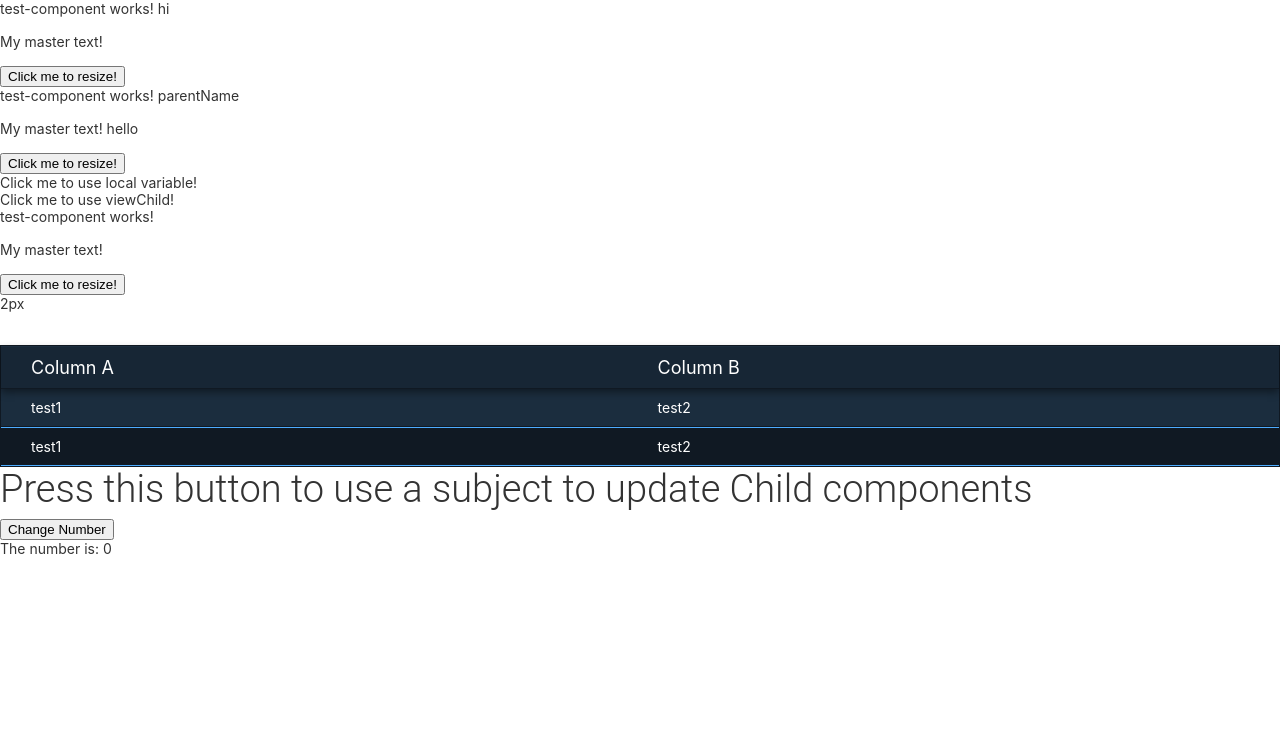
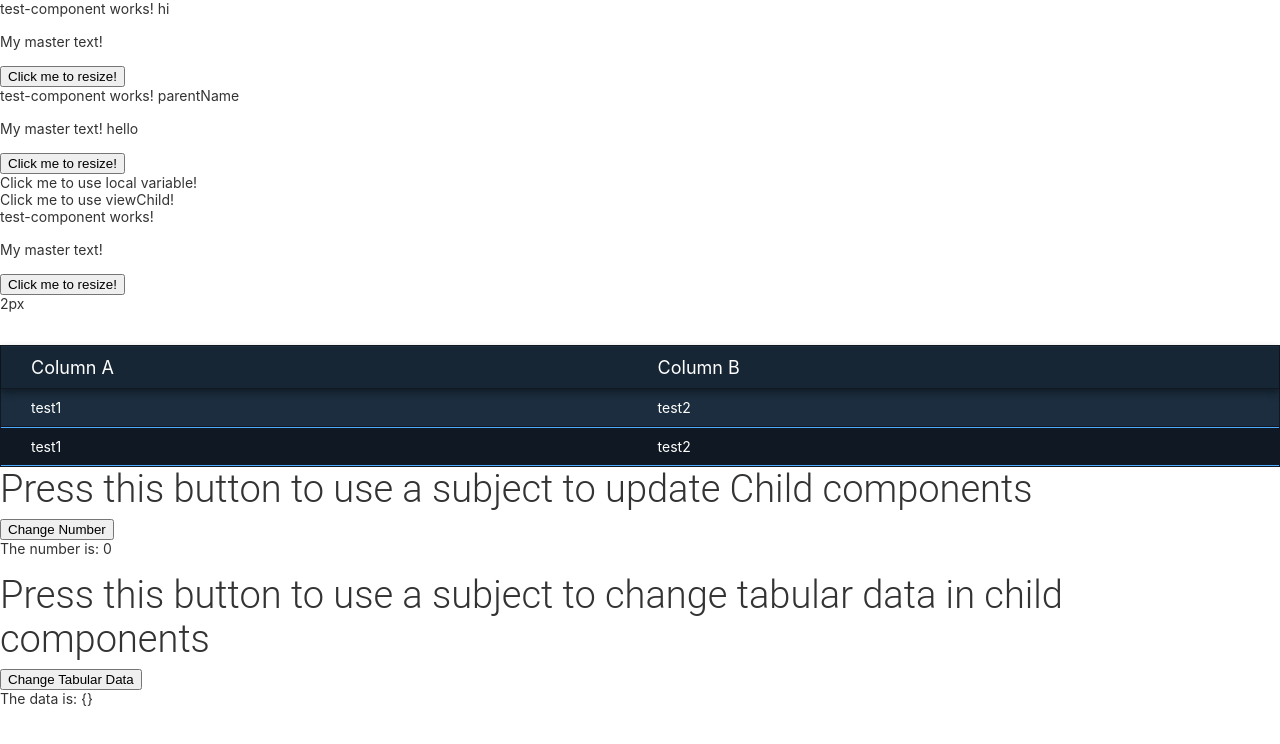
Before and after one commit to JoeyG80/angular-app, an Angular app: page / in a window 1280 px wide. Shown: the top 744 px of the page. Built offline with nearby package versions, Linux system fonts and the light colour scheme; a web font is replaced by a local one.

Commit message:
Use a subject to demonstrate the ability to change objects with databinding

```diff
--- a/src/app/app.module.ts
+++ b/src/app/app.module.ts
@@ -7,6 +7,7 @@ import { TestComponentComponent } from './test-component/test-component.componen
 import { TestParentComponent } from './test-parent/test-parent.component';
 import { ViewRulesetsComponent } from './components/view-rulesets/view-rulesets.component';
 import { ChildTwoComponent } from './components/child-two/child-two.component';
+import { TestSubjectObjectsComponent } from './components/test-subject-objects/test-subject-objects.component';
 
 @NgModule({
   declarations: [
@@ -15,6 +16,7 @@ import { ChildTwoComponent } from './components/child-two/child-two.component';
     TestParentComponent,
     ViewRulesetsComponent,
     ChildTwoComponent,
+    TestSubjectObjectsComponent,
   ],
   imports: [
     BrowserModule,
--- /dev/null
+++ b/src/app/components/test-subject-objects/test-subject-objects.component.html
@@ -0,0 +1 @@
+<p>The data is: {{stringify(tableData)}}</p>
--- /dev/null
+++ b/src/app/components/test-subject-objects/test-subject-objects.component.ts
@@ -0,0 +1,28 @@
+import { Component, OnInit } from '@angular/core';
+import { Subject } from 'rxjs';
+import { TableDataService } from 'src/app/services/table-data/table-data.service';
+
+@Component({
+  selector: 'app-test-subject-objects',
+  templateUrl: './test-subject-objects.component.html',
+  styleUrls: ['./test-subject-objects.component.less']
+})
+export class TestSubjectObjectsComponent implements OnInit {
+
+  public data: Subject<any>;
+  public tableData: any;
+
+  constructor(tableDataService: TableDataService) {
+    this.data = tableDataService.getData();
+    this.tableData = {};
+    this.data.subscribe((x) => this.tableData = x);
+  }
+
+  ngOnInit(): void {
+  }
+
+  stringify(data: any) {
+    return JSON.stringify(data);
+  }
+
+}
--- /dev/null
+++ b/src/app/services/table-data/table-data.service.ts
@@ -0,0 +1,24 @@
+import { Injectable } from '@angular/core';
+import { Subject } from 'rxjs';
+
+@Injectable({
+  providedIn: 'root'
+})
+export class TableDataService {
+  public data: Subject<any>;
+
+  constructor() {
+    this.data = new Subject<any>();
+    this.data.next({
+      a: 'a',
+      b: {
+        b: 'b'
+      },
+      c: 0
+    });
+  }
+
+  public getData(): Subject<any> {
+    return this.data;
+  }
+}
--- a/src/app/test-parent/test-parent.component.html
+++ b/src/app/test-parent/test-parent.component.html
@@ -21,4 +21,10 @@
       <button (click)="changeNumber()">Change Number</button>
       <app-child-two></app-child-two>
     </div>
+
+    <div>
+      <h1>Press this button to use a subject to change tabular data in child components</h1>
+      <button (click)="changeTableData()">Change Tabular Data</button>
+      <app-test-subject-objects></app-test-subject-objects>
+    </div>
   </div>
--- a/src/app/test-parent/test-parent.component.ts
+++ b/src/app/test-parent/test-parent.component.ts
@@ -5,6 +5,8 @@ import {ViewRulesetsComponent} from '../components/view-rulesets/view-rulesets.c
 import { ChildTwoComponent } from '../components/child-two/child-two.component';
 import { Observable, Subject } from 'rxjs';
 import { NumberService } from '../services/number/number.service';
+import { TableDataService } from '../services/table-data/table-data.service';
+
 @Component({
   selector: 'test-parent',
   templateUrl: './test-parent.component.html',
@@ -26,6 +28,7 @@ export class TestParentComponent implements OnInit {
   private childComponent!: TestComponentComponent;
   private _masterText = "";
   public data: Subject<number>;
+  public tableData: Subject<any>
 
   get masterText(): string {return this._masterText;}
   set masterText(name: string) {
@@ -35,9 +38,12 @@ export class TestParentComponent implements OnInit {
   test = [""];
   size = "2px";
 
-  constructor(heroService: HeroService, numberService: NumberService) {
+  constructor(heroService: HeroService,
+              numberService: NumberService,
+              tableDataService: TableDataService) {
     this.test = heroService.getHeroes();
     this.data = numberService.getNumber();
+    this.tableData = tableDataService.getData();
   }
 
   ngOnInit(): void {
@@ -52,4 +58,12 @@ export class TestParentComponent implements OnInit {
   changeNumber() {
     this.data.next(Math.random())
   }
+
+  changeTableData() {
+    this.tableData.next({
+      a: Math.random(),
+      b: Math.random(),
+      f: Math.random(),
+    })
+  }
 }
```
Also changed, not shown: src/app/components/test-subject-objects/test-subject-objects.component.less (added), 2 other files (tests, documents, lock files or other folders).
